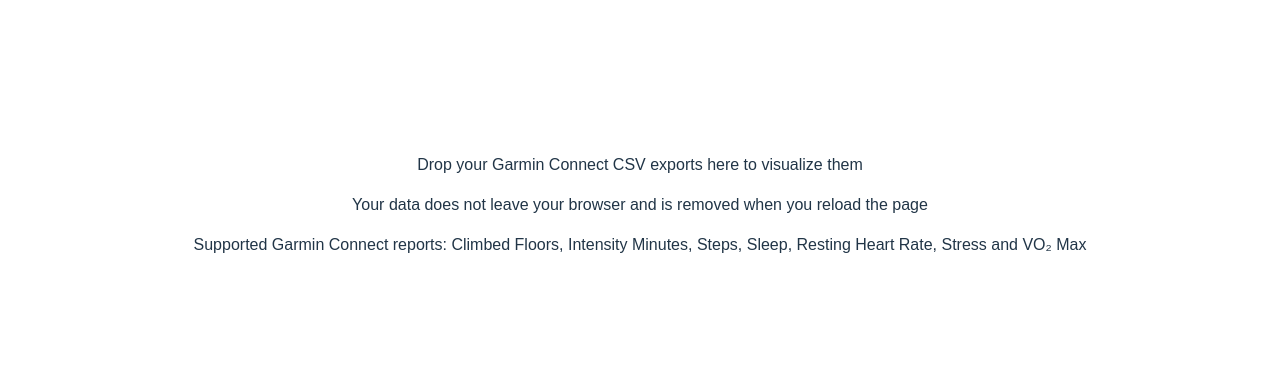
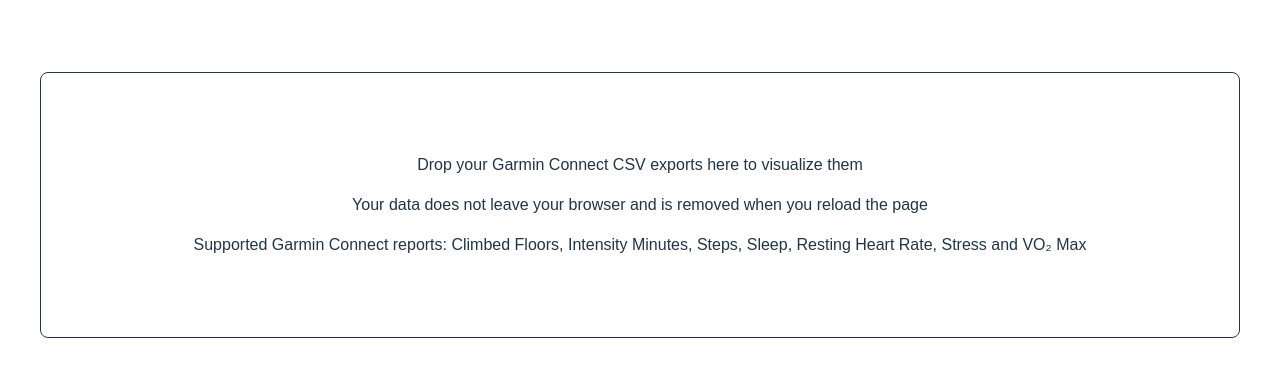
Before and after one commit to Pav0l/garmin-export-viewer, a React (Vite) app: page / in a window 1280 px wide. Shown: the top 376 px of the page. Built offline with nearby package versions, Linux system fonts and the light colour scheme.

Commit message:
chore: clean up css for light mode

```diff
--- a/src/components/Drag.css
+++ b/src/components/Drag.css
@@ -1,5 +1,5 @@
 .drag {
-  border: 1px solid #ffffff;
+  border: 1px solid;
   margin: 2rem 0;
   padding: 4rem;
   border-radius: 8px;
--- a/src/index.css
+++ b/src/index.css
@@ -20,10 +20,4 @@
     color: #213547;
     background-color: #ffffff;
   }
-  a:hover {
-    color: #747bff;
-  }
-  button {
-    background-color: #f9f9f9;
-  }
 }
```
